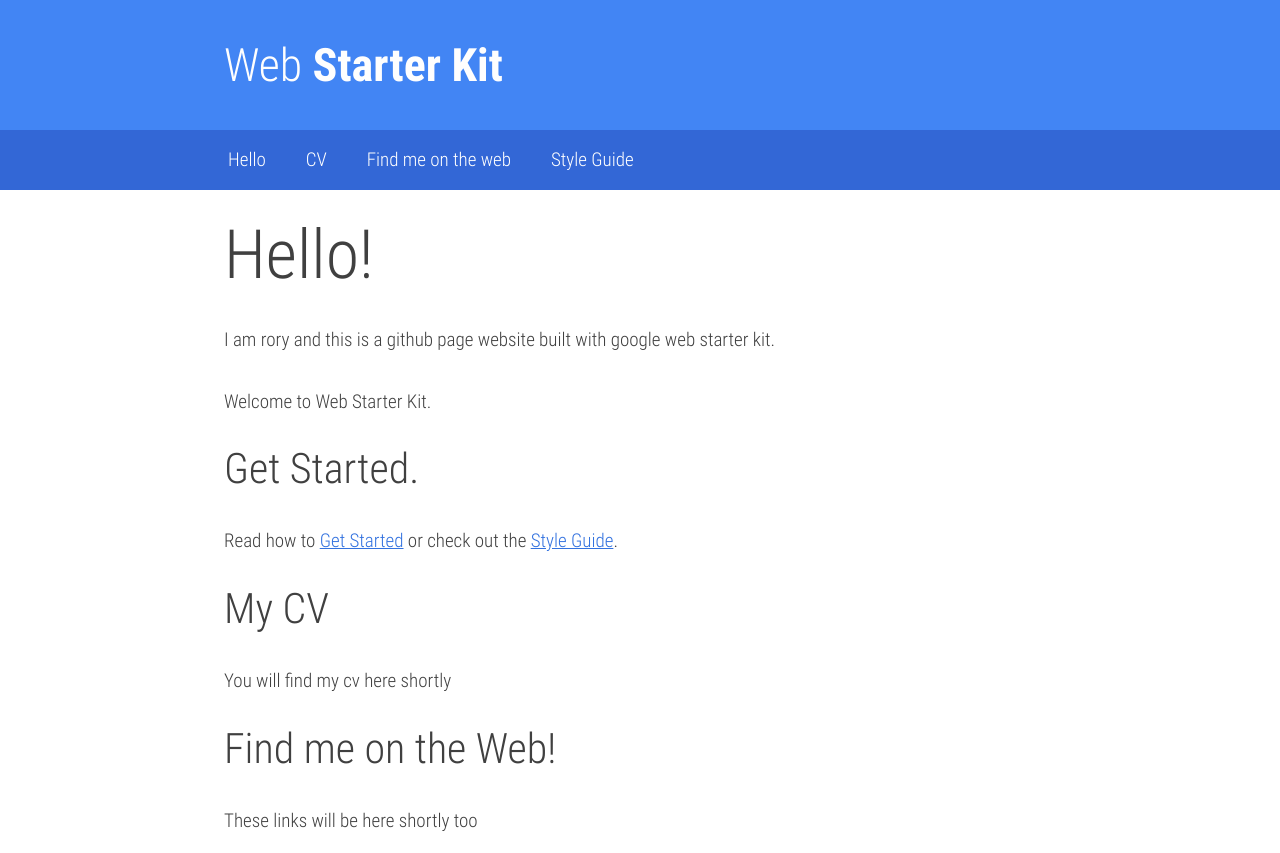
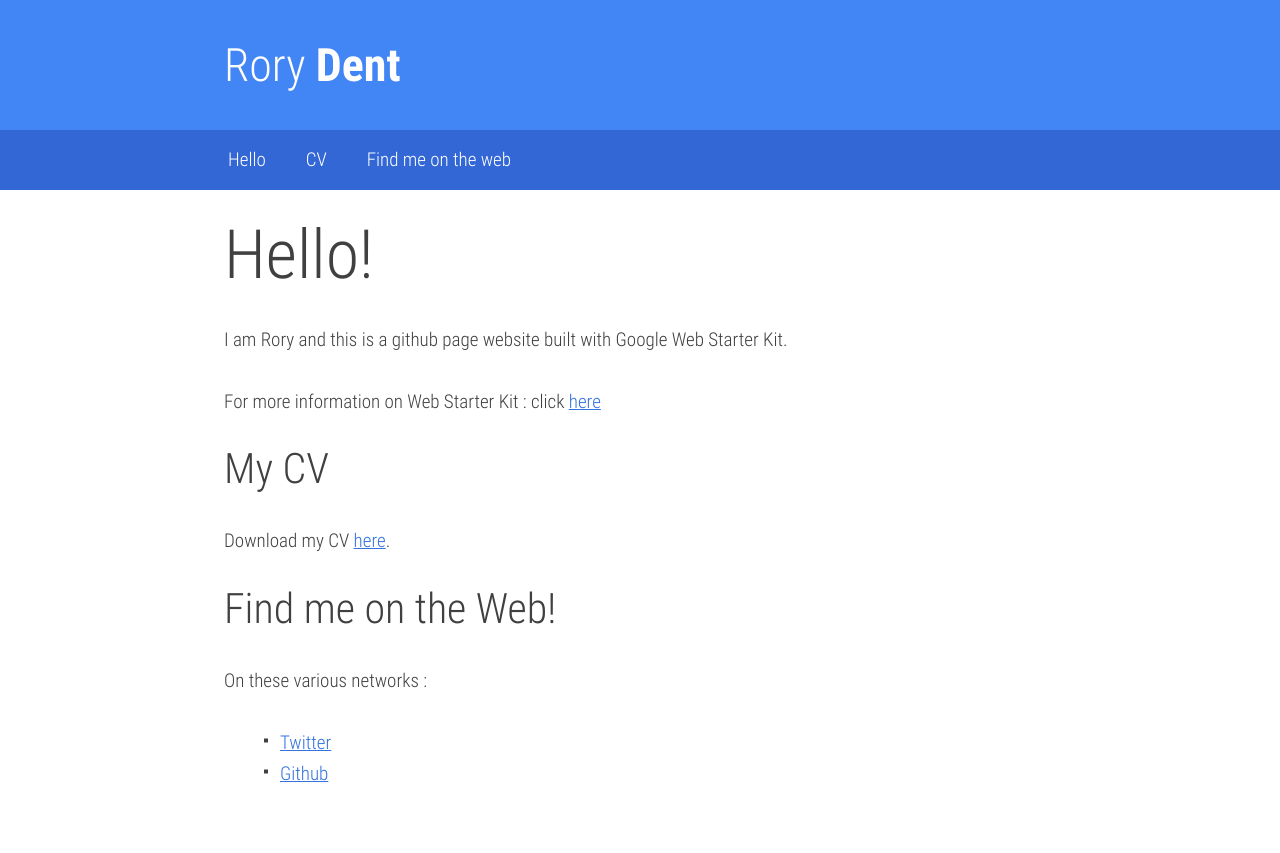
Before and after one commit to Thebigbignooby/thebigbignooby.github.io, a plain HTML site: page index.html in a window 1280 px wide. After the commit the page ends 806 px from the top, so only its background shows below. Drawn offline with Linux system fonts and the light colour scheme.

Commit message:
modified some info

```diff
--- a/index.html
+++ b/index.html
@@ -33,7 +33,7 @@
     <header class="app-bar promote-layer">
       <div class="app-bar-container">
         <button class="menu"><img src="images/hamburger.svg" alt="Menu"></button>
-        <h1 class="logo">Web <strong>Starter Kit</strong></h1>
+        <h1 class="logo">Rory <strong>Dent</strong></h1>
         <section class="app-bar-actions">
         <!-- Put App Bar Buttons Here -->
         <!-- e.g <button><i class="icon icon-star"></i></button> -->
@@ -47,23 +47,24 @@
         <li><a href="#hello">Hello</a></li>
         <li><a href="#CV">CV</a></li>
         <li><a href="#find-me-on-the-web">Find me on the web</a></li>
-        <li><a href="styleguide.html">Style Guide</a></li>
+        <!--<li><a href="styleguide.html">Style Guide</a></li>-->
       </ul>
     </nav>
 
     <main>
       <h1 id="hello">Hello!</h1>
-      <p>I am rory and this is a github page website built with google web starter kit.</p>
-      <p>Welcome to Web Starter Kit.</p>
-
-      <h2 id="get-started">Get Started.</h2>
-      <p>Read how to <a href="http://developers.google.com/web/starter-kit">Get Started</a> or check out the <a href="styleguide.html">Style Guide</a>.</p>
+      <p>I am Rory and this is a github page website built with Google Web Starter Kit.</p>
+      <p>For more information on Web Starter Kit : click <a href="http://developers.google.com/web/starter-kit">here</a></p>
 
       <h2 id="CV">My CV</h2>
-      <p>You will find my cv here shortly</p>
+      <p>Download my CV <a href="#">here</a>.</p>
 
       <h2 id="find-me-on-the-web">Find me on the Web!</h2>
-      <p>These links will be here shortly too</p>
+      <p>On these various networks :</p>
+      <ul>
+      	<li><a href="https://twitter.com/thebigbignooby">Twitter</a></li>
+      	<li><a href="https://github.com/Thebigbignooby">Github</a></li>
+      </ul>
     </main>
 
     <!-- build:js scripts/main.min.js -->
```
